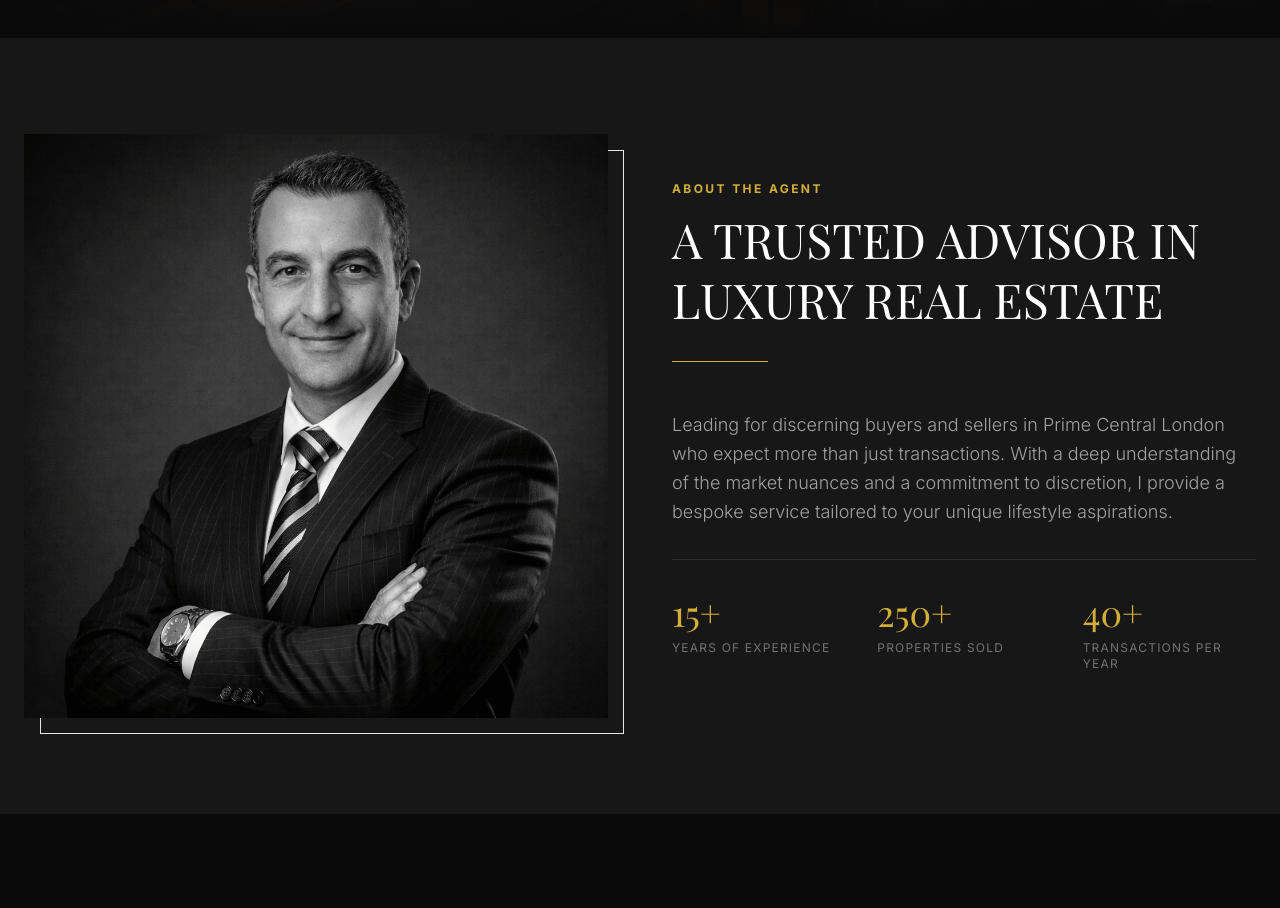
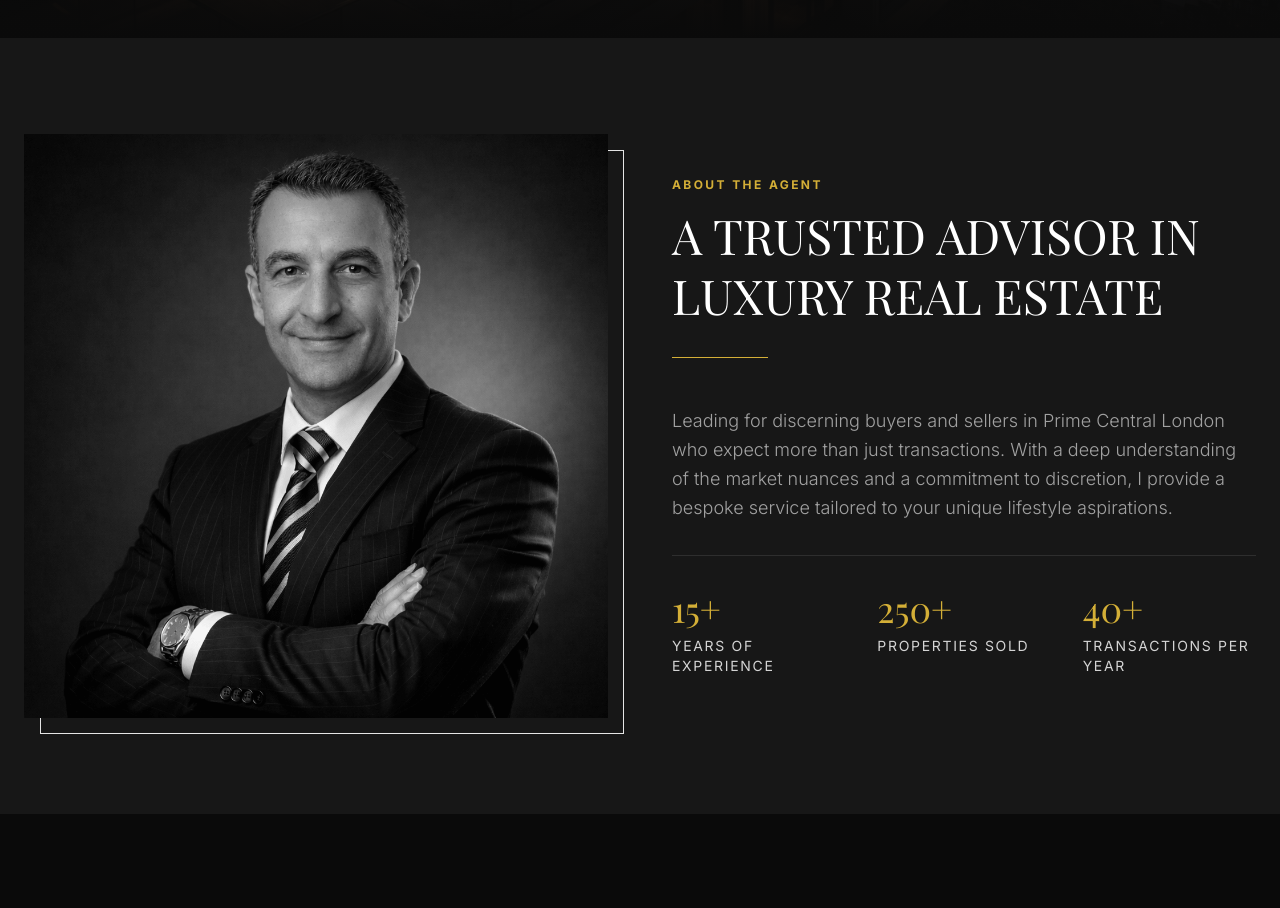
Before and after one commit to caeserlondon/caeser-real-estate, a Next.js app: page / in a window 1280 px wide. Shown: the part 762-1670 px from the top of the page. Built offline with nearby package versions, Linux system fonts and the light colour scheme; a web font is replaced by a local one.

Commit message:
Improve image for loading

```diff
--- a/components/sections/AboutSection.tsx
+++ b/components/sections/AboutSection.tsx
@@ -6,26 +6,18 @@ export function AboutSection() {
 		<section id='about' className='py-24 bg-neutral-900'>
 			<div className='max-w-7xl mx-auto px-6'>
 				<div className='grid grid-cols-1 lg:grid-cols-2 gap-16 items-center'>
-					{/* Image — BW by default, color on hover */}
 					<div className='relative aspect-[4/5] lg:aspect-square w-full max-w-md mx-auto lg:max-w-none group'>
 						<div className='absolute inset-0 border border-gold/30 translate-x-4 translate-y-4' />
-						<Image
-							src='/caeser-bw.png'
-							alt='Agent Portrait'
-							fill
-							sizes='(min-width: 1024px) 50vw, 448px'
-							className='object-cover transition-opacity duration-700 group-hover:opacity-0'
-						/>
 						<Image
 							src='/caeser-color.png'
 							alt='Agent Portrait'
 							fill
-							sizes='(min-width: 1024px) 50vw, 448px'
-							className='object-cover opacity-0 transition-opacity duration-700 group-hover:opacity-100'
+							sizes='(min-width: 1280px) 584px, (min-width: 1024px) calc((100vw - 112px) / 2), 448px'
+							quality={70}
+							className='object-cover grayscale transition-all duration-700 group-hover:grayscale-0'
 						/>
 					</div>
 
-					{/* Content */}
 					<div>
 						<SectionHeader
 							align='left'
@@ -44,7 +36,7 @@ export function AboutSection() {
 								<div className='text-3xl md:text-4xl font-serif text-gold mb-2'>
 									15+
 								</div>
-								<div className='text-[10px] md:text-xs tracking-widest uppercase text-neutral-500'>
+								<div className='text-xs md:text-sm tracking-[0.12em] uppercase text-neutral-300'>
 									Years of Experience
 								</div>
 							</div>
@@ -52,7 +44,7 @@ export function AboutSection() {
 								<div className='text-3xl md:text-4xl font-serif text-gold mb-2'>
 									250+
 								</div>
-								<div className='text-[10px] md:text-xs tracking-widest uppercase text-neutral-500'>
+								<div className='text-xs md:text-sm tracking-[0.12em] uppercase text-neutral-300'>
 									Properties Sold
 								</div>
 							</div>
@@ -60,7 +52,7 @@ export function AboutSection() {
 								<div className='text-3xl md:text-4xl font-serif text-gold mb-2'>
 									40+
 								</div>
-								<div className='text-[10px] md:text-xs tracking-widest uppercase text-neutral-500'>
+								<div className='text-xs md:text-sm tracking-[0.12em] uppercase text-neutral-300'>
 									Transactions per Year
 								</div>
 							</div>
```
